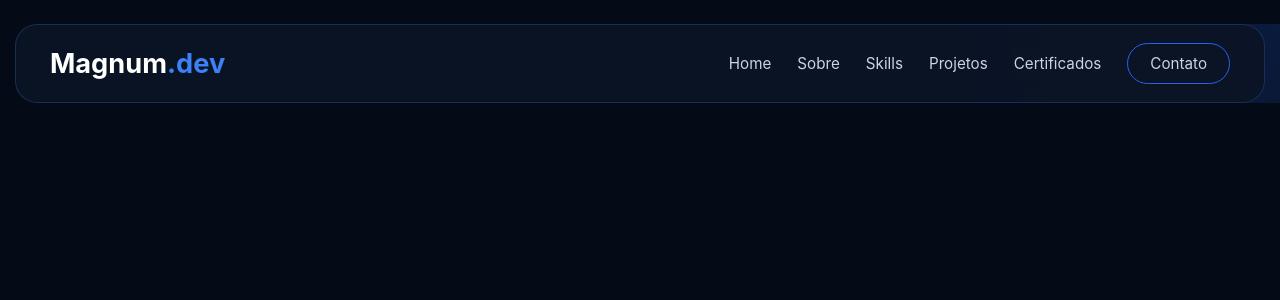
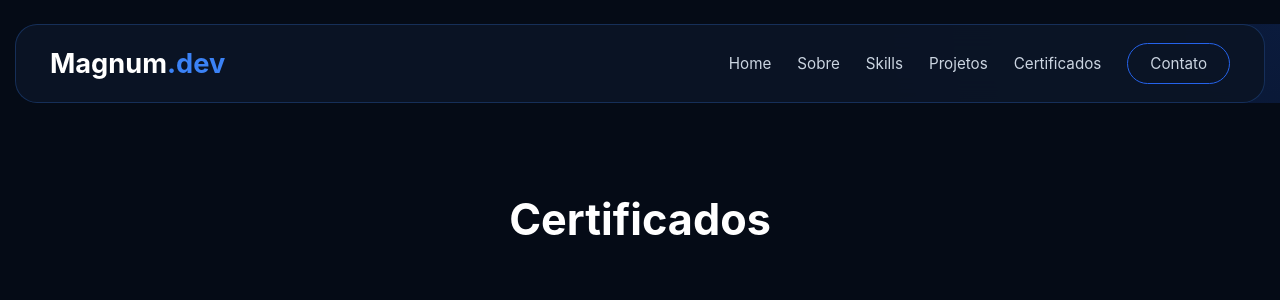
Before and after one commit to Magnum2029/portfolio-magnum-react, a React (Vite) app: page /certificados/1 in a window 1280 px wide. Shown: the top 300 px of the page. Built offline with nearby package versions, Linux system fonts and the light colour scheme; the HTML template or start-up script is replaced by a standard one.

Commit message:
Magnum.dev v2 - Home profissional, React Router e estrutura de páginas

```diff
--- a/src/App.tsx
+++ b/src/App.tsx
@@ -1,5 +1,5 @@
 import { Routes, Route } from "react-router-dom";
-
+import GaleriaCertificados from "./pages/Certificados/Galeria/GaleriaCertificados";
 import Header from "./components/Header/Header";
 
 import Home from "./pages/Home/Home";
@@ -13,13 +13,22 @@ export default function App() {
   return (
     <>
       <Header />
-
 <Routes>
   <Route path="/" element={<Home />} />
+
   <Route path="/sobre" element={<Sobre />} />
+
   <Route path="/skills" element={<Skills />} />
+
   <Route path="/projetos" element={<Projetos />} />
+
   <Route path="/certificados" element={<Certificados />} />
+
+  <Route
+    path="/certificados/:escola"
+    element={<GaleriaCertificados />}
+  />
+
   <Route path="/contato" element={<Contato />} />
 </Routes>
     </>
--- a/src/data/certificados.ts
+++ b/src/data/certificados.ts
@@ -1,32 +1,20 @@
 export const certificados = [
   {
     escola: "EBAC",
+    rota: "/certificados/ebac",
     descricao: "Cursos de Desenvolvimento Front-End.",
-    arquivos: [
-      { nome: "React", pdf: "/certificados/ebac/React.pdf" },
-      { nome: "TypeScript", pdf: "/certificados/ebac/TypeScript.pdf" },
-      { nome: "Next.js", pdf: "/certificados/ebac/NextJS.pdf" },
-      { nome: "Python", pdf: "/certificados/ebac/Python.pdf" },
-    ],
+    imagem: "/images/ebac-logo.png",
   },
   {
     escola: "Tokio School",
+    rota: "/certificados/tokio",
     descricao: "Formação em Desenvolvimento Back-End Python.",
-    arquivos: [
-      { nome: "Python Back-End", pdf: "/certificados/tokio-school/Python-Backend.pdf" },
-      { nome: "Flask", pdf: "/certificados/tokio-school/Flask.pdf" },
-    ],
+    imagem: "/images/tokio-logo.png",
   },
   {
     escola: "Estudonauta",
-    descricao: "Cursos de HTML, CSS e JavaScript.",
-    arquivos: [
-      { nome: "HTML5.CSS3.M1", pdf: "/certificados/estudonauta/HTML5.pdf" },
-      { nome: "HTML5.CSS3.M2", pdf: "/certificados/estudonauta/HTML5.pdf" },
-      { nome: "HTML5.CSS3.M3", pdf: "/certificados/estudonauta/HTML5.pdf" },
-      { nome: "HTML5.CSS3.M4", pdf: "/certificados/estudonauta/HTML5.pdf" },
-      { nome: "PHP", pdf: "/certificados/estudonauta/PHP.pdf" },
-      { nome: "JavaScript", pdf: "/certificados/estudonauta/JavaScript.pdf" },
-    ],
+    rota: "/certificados/estudonauta",
+    descricao: "Cursos de HTML5, CSS3 e JavaScript.",
+    imagem: "/images/estudonauta-logo.png",
   },
 ];
--- a/src/pages/Certificados/Certificados.tsx
+++ b/src/pages/Certificados/Certificados.tsx
@@ -1,34 +1,26 @@
+import { Link } from "react-router-dom";
 import "./Certificados.css";
 import { certificados } from "../../data/certificados";
 
 export default function Certificados() {
   return (
     <section className="certificados-page">
-      <p className="subtitle">Minha formação</p>
+      <p className="subtitle">Minha Formação</p>
 
       <h1>Certificados</h1>
 
       <div className="certificados-grid">
-        {certificados.map((grupo) => (
-          <div className="cert-card" key={grupo.escola}>
-            <h2>{grupo.escola}</h2>
+        {certificados.map((item) => (
+          <div className="cert-card" key={item.escola}>
+            <img src={item.imagem} alt={item.escola} />
 
-            <p>{grupo.descricao}</p>
+            <h2>{item.escola}</h2>
 
-            <ul>
-              {grupo.arquivos.map((cert) => (
-                <li key={cert.nome}>📄 {cert.nome}</li>
-              ))}
-            </ul>
+            <p>{item.descricao}</p>
 
-            <a
-              href={grupo.arquivos[0].pdf}
-              target="_blank"
-              rel="noreferrer"
-              className="btn-certificado"
-            >
+            <Link to={item.rota} className="btn-certificado">
               Ver Certificados
-            </a>
+            </Link>
           </div>
         ))}
       </div>
--- /dev/null
+++ b/src/pages/Certificados/Galeria/Galeria.css
@@ -0,0 +1,44 @@
+.galeria{
+  padding:90px 8%;
+  background:#050b16;
+  min-height:100vh;
+}
+
+.galeria h1{
+  color:white;
+  text-align:center;
+  margin-bottom:50px;
+  font-size:2.7rem;
+}
+
+.grid-certificados{
+  display:grid;
+  grid-template-columns:repeat(auto-fit,minmax(260px,1fr));
+  gap:30px;
+}
+
+.certificado-card{
+  background:#101827;
+  border:1px solid #24344d;
+  border-radius:18px;
+  overflow:hidden;
+  text-decoration:none;
+  transition:.3s;
+}
+
+.certificado-card:hover{
+  transform:translateY(-8px);
+  border-color:#4769c8;
+}
+
+.certificado-card img{
+  width:100%;
+  height:180px;
+  object-fit:cover;
+}
+
+.certificado-card h3{
+  color:white;
+  padding:18px;
+  font-size:1rem;
+}
--- /dev/null
+++ b/src/pages/Certificados/Galeria/GaleriaCertificados.tsx
@@ -0,0 +1,81 @@
+import { useParams } from "react-router-dom";
+import "./Galeria.css";
+
+const banco = {
+  ebac: [
+    {
+      nome: "React",
+      thumb: "/certificados/ebac/react.jpg",
+      pdf: "/certificados/ebac/react.pdf",
+    },
+    {
+      nome: "TypeScript",
+      thumb: "/certificados/ebac/typescript.jpg",
+      pdf: "/certificados/ebac/typescript.pdf",
+    },
+    {
+      nome: "Next.js",
+      thumb: "/certificados/ebac/nextjs.jpg",
+      pdf: "/certificados/ebac/nextjs.pdf",
+    },
+  ],
+
+  tokio: [
+    {
+      nome: "Python Back-End",
+      thumb: "/certificados/tokio/python.jpg",
+      pdf: "/certificados/tokio/python.pdf",
+    },
+    {
+      nome: "Flask",
+      thumb: "/certificados/tokio/flask.jpg",
+      pdf: "/certificados/tokio/flask.pdf",
+    },
+  ],
+
+  estudonauta: [
+    {
+      nome: "HTML5",
+      thumb: "/certificados/estudonauta/html.jpg",
+      pdf: "/certificados/estudonauta/html.pdf",
+    },
+    {
+      nome: "CSS3",
+      thumb: "/certificados/estudonauta/css.jpg",
+      pdf: "/certificados/estudonauta/css.pdf",
+    },
+    {
+      nome: "JavaScript",
+      thumb: "/certificados/estudonauta/javascript.jpg",
+      pdf: "/certificados/estudonauta/javascript.pdf",
+    },
+  ],
+};
+
+export default function GaleriaCertificados() {
+  const { escola } = useParams();
+
+  const lista = banco[escola as keyof typeof banco] || [];
+
+  return (
+    <section className="galeria">
+      <h1>Certificados</h1>
+
+      <div className="grid-certificados">
+        {lista.map((cert) => (
+          <a
+            href={cert.pdf}
+            target="_blank"
+            rel="noreferrer"
+            className="certificado-card"
+            key={cert.nome}
+          >
+            <img src={cert.thumb} alt={cert.nome} />
+
+            <h3>{cert.nome}</h3>
+          </a>
+        ))}
+      </div>
+    </section>
+  );
+}
```
Lines whose indentation alone changed are shown as unchanged.
